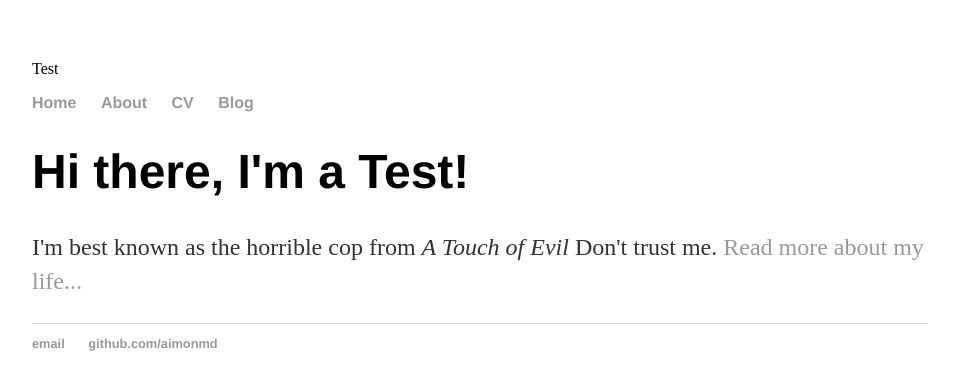
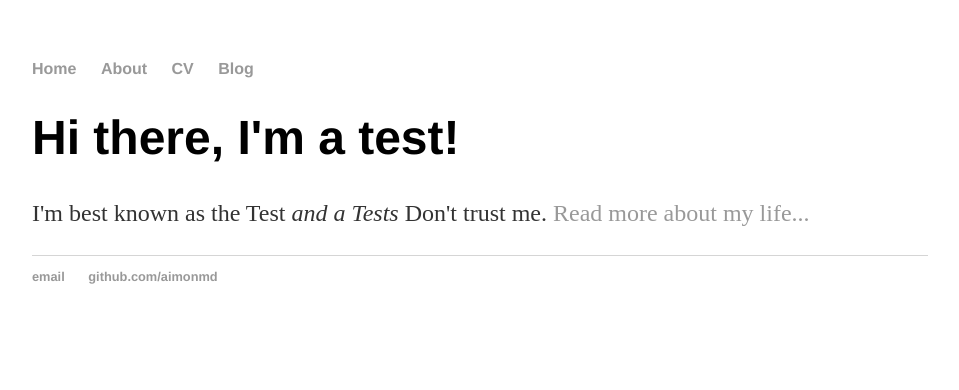
Before and after one commit to aimonmd/aimonmd.github.io, a Jekyll site: the page built from index.html, in a window 1280 px wide. Shown: the top 390 px of the page, without its empty margins (160-1119 px from the left). Built offline with Jekyll 4.4.1, drawn with Linux system fonts in a browser that asks for light colours.

Commit message:
Update index.html

```diff
--- a/index.html
+++ b/index.html
@@ -1,29 +1,8 @@
-<!DOCTYPE html>
-<html>
-	<head>
-		<link rel="stylesheet" type="text/css" href="/css/main.css"
-		<title>Test</title>
-	</head>
-	<body>
-		<nav>
-    		<ul>
-        		<li><a href="/">Home</a></li>
-	        	<li><a href="/about">About</a></li>
-        		<li><a href="/cv">CV</a></li>
-        		<li><a href="/blog">Blog</a></li>
-    		</ul>
-		</nav>
-		<div class="container">
-    		<div class="blurb">
-        		<h1>Hi there, I'm a Test!</h1>
-				<p>I'm best known as the horrible cop from <em>A Touch of Evil</em> Don't trust me. <a href="/about">Read more about my life...</a></p>
-    		</div><!-- /.blurb -->
-		</div><!-- /.container -->
-		<footer>
-    		<ul>
-        		<li><a href="mailto:asdfasdf@asdfasdf.com">email</a></li>
-        		<li><a href="https://github.com/aimonmd">github.com/aimonmd</a></li>
-			</ul>
-		</footer>
-	</body>
-</html>
+---
+layout: default
+title: Hank Quinlan, Horrible Cop
+---
+<div class="blurb">
+	<h1>Hi there, I'm a test!</h1>
+	<p>I'm best known as the Test <em> and a Tests</em> Don't trust me. <a href="/about">Read more about my life...</a></p>
+</div><!-- /.blurb -->
```
